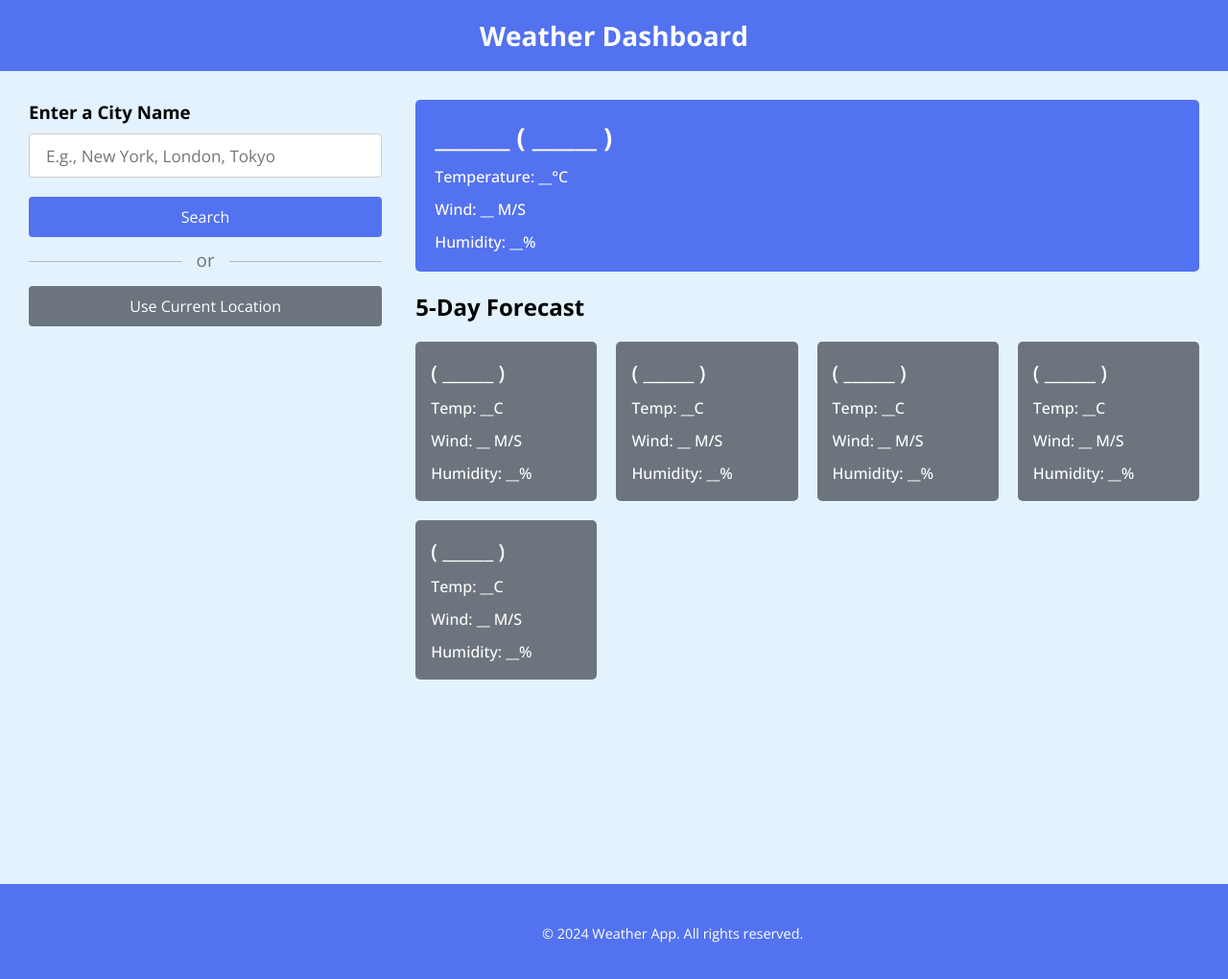
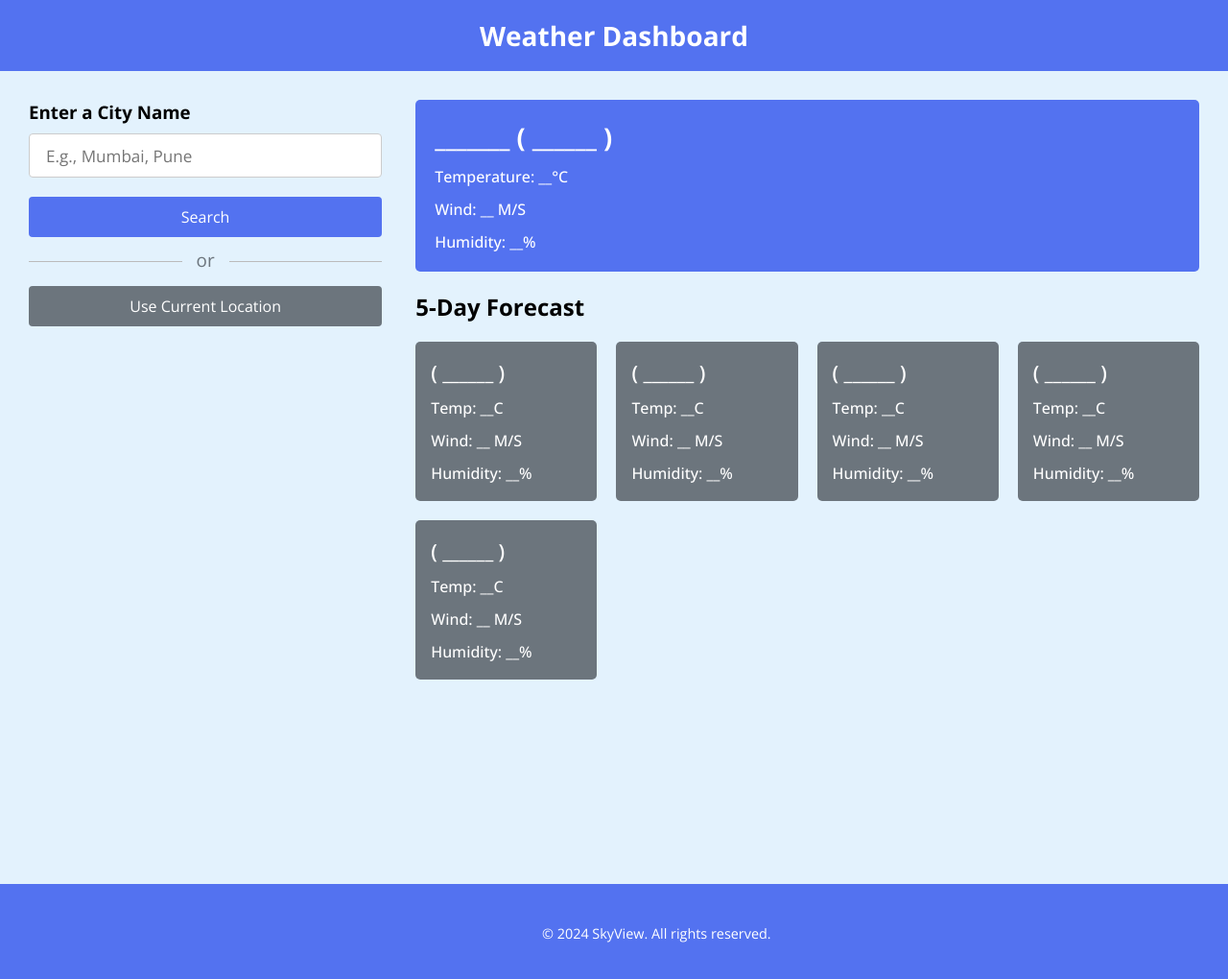
Before and after one commit to rohitmagdum48/weather-app, a plain HTML site: page index.html in a window 1280 px wide. Shown: the whole page at 96% size. Drawn offline with nearby package versions, Linux system fonts and the light colour scheme.

Commit message:
Update index.html

```diff
--- a/index.html
+++ b/index.html
@@ -13,7 +13,7 @@
     <div class="container">
       <div class="weather-input">
         <h3>Enter a City Name</h3>
-        <input class="city-input" type="text" placeholder="E.g., New York, London, Tokyo">
+        <input class="city-input" type="text" placeholder="E.g., Mumbai, Pune">
         <button class="search-btn">Search</button>
         <div class="separator"></div>
         <button class="location-btn">Use Current Location</button>
@@ -67,7 +67,7 @@
 <!-- Footer Section -->
 <footer class="footer">
     <div class="container">
-      <p>&copy; 2024 Weather App. All rights reserved.</p>
+      <p>&copy; 2024 SkyView. All rights reserved.</p>
     </div>
   </footer>
   </body>
```
